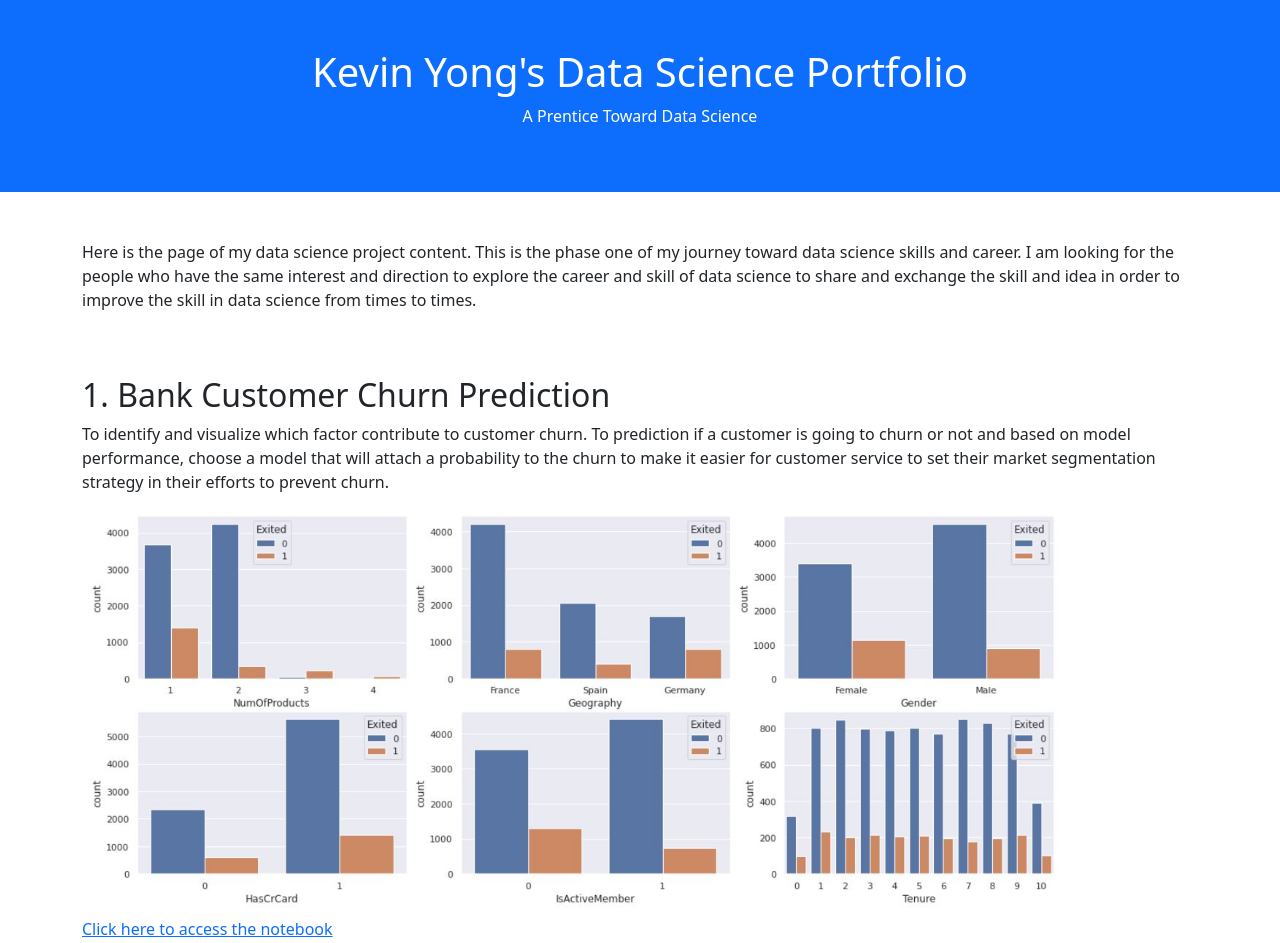
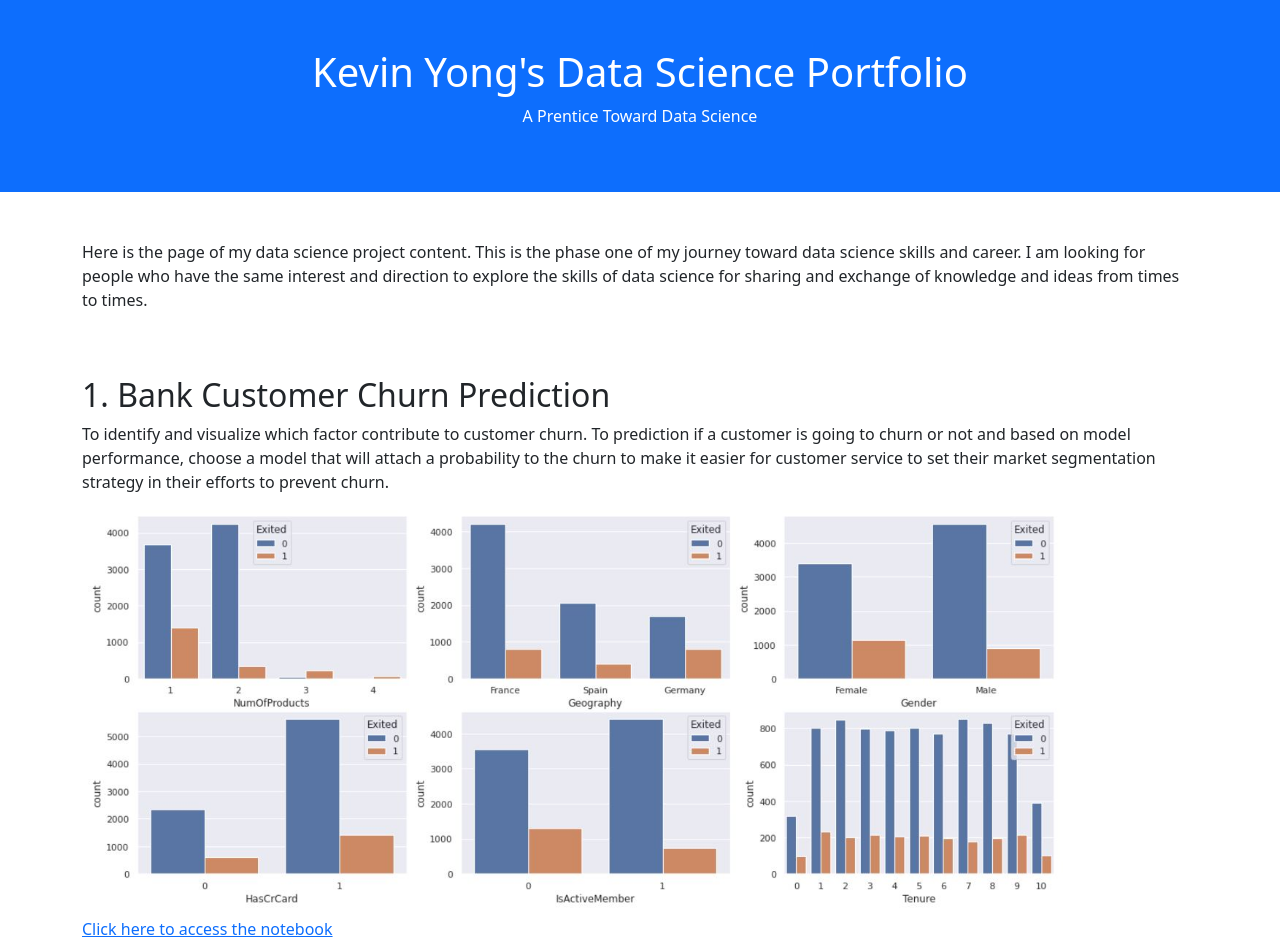
Before and after one commit to kevinyongfy/kevinyongfy.github.io, a plain HTML site: page index.html in a window 1280 px wide. Shown: the top 943 px of the page. Drawn offline with nearby package versions, Linux system fonts and the light colour scheme.

Commit message:
Add files via upload

```diff
--- a/index.html
+++ b/index.html
@@ -27,8 +27,8 @@
                 <p class="lead"></p>
                 <p></p>
             </div>Here is the page of my data science project content. This is the phase one of my journey toward data science skills and career.
-            I am looking for the people who have the same interest and direction to explore the career and skill of data science to share and exchange
-            the skill and idea in order to improve the skill in data science from times to times.
+            I am looking for people who have the same interest and direction to explore the skills of data science for sharing and exchange
+            of knowledge and ideas from times to times.
 
             <div>
                 <p></p><br></br><h2>1. Bank Customer Churn Prediction </h2>
```
